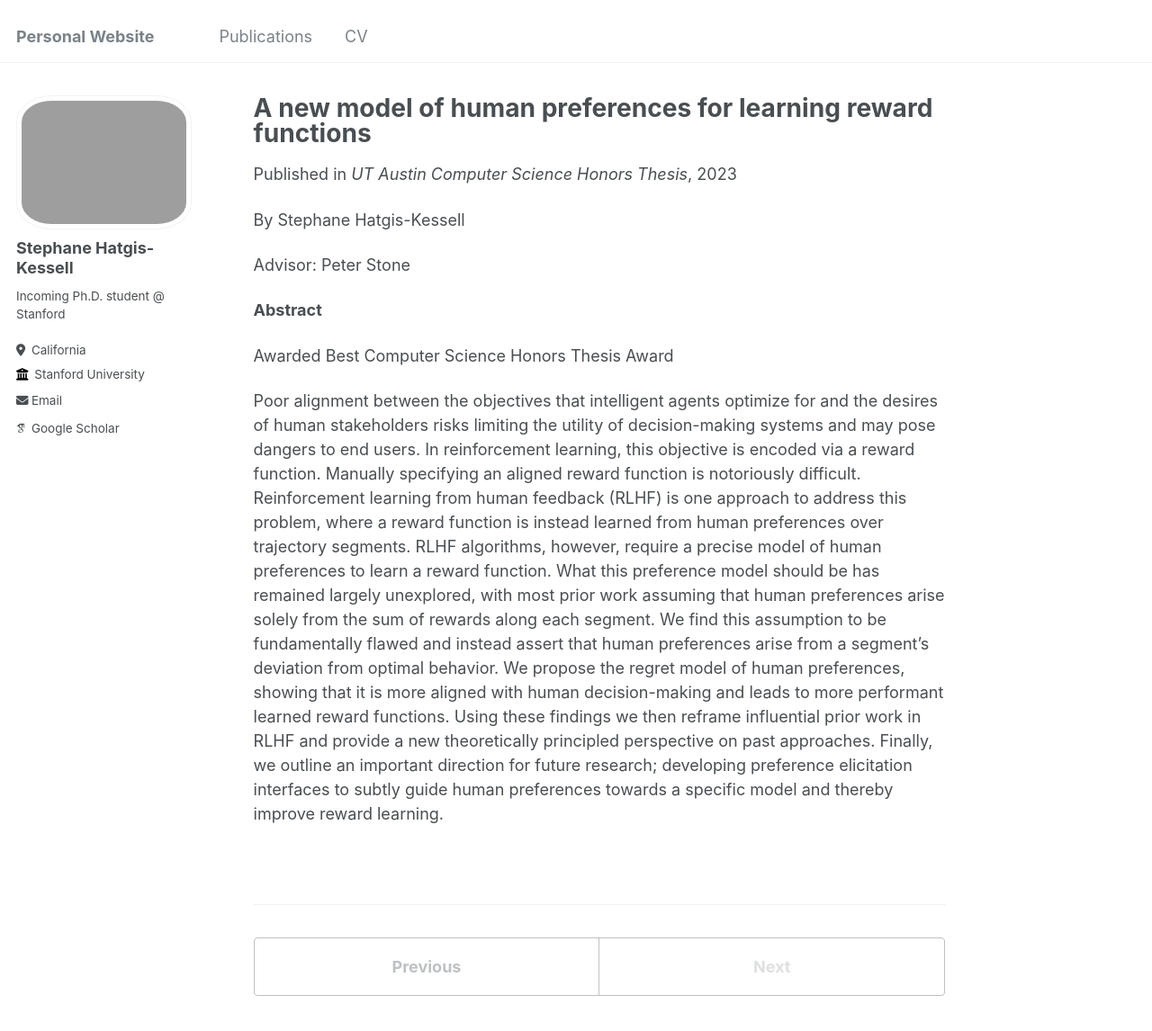
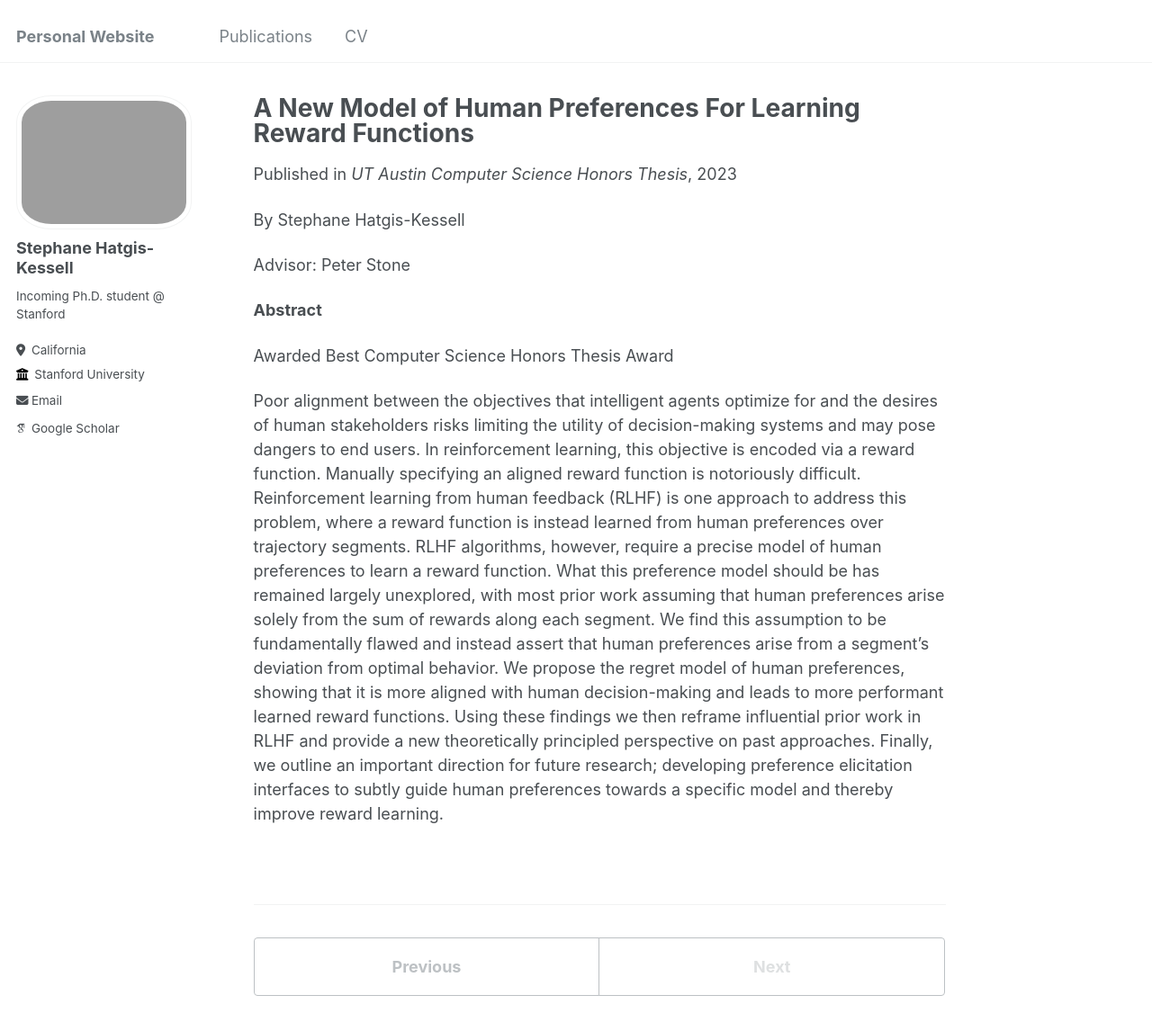
Before and after one commit to Stephanehk/stephanehk.github.io, a Jekyll site: the page built from _publications/2023-08-03-paper-title-number-3.md, in a window 1280 px wide and 1269 px high. Shown: the top 1146 px of the window at 90% size. Built offline with Jekyll 4.4.1, drawn with Linux system fonts in a browser that asks for light colours; some web fonts are replaced.

Commit message:
website update

```diff
--- a/_publications/2023-08-03-paper-title-number-3.md
+++ b/_publications/2023-08-03-paper-title-number-3.md
@@ -1,5 +1,5 @@
 ---
-title: "A new model of human preferences for learning reward functions"
+title: "A New Model of Human Preferences For Learning Reward Functions"
 collection: publications
 permalink: /publication/2023-08-02-paper-title-number-3
 # excerpt: 'This paper is about fixing template issue #693.'
```
